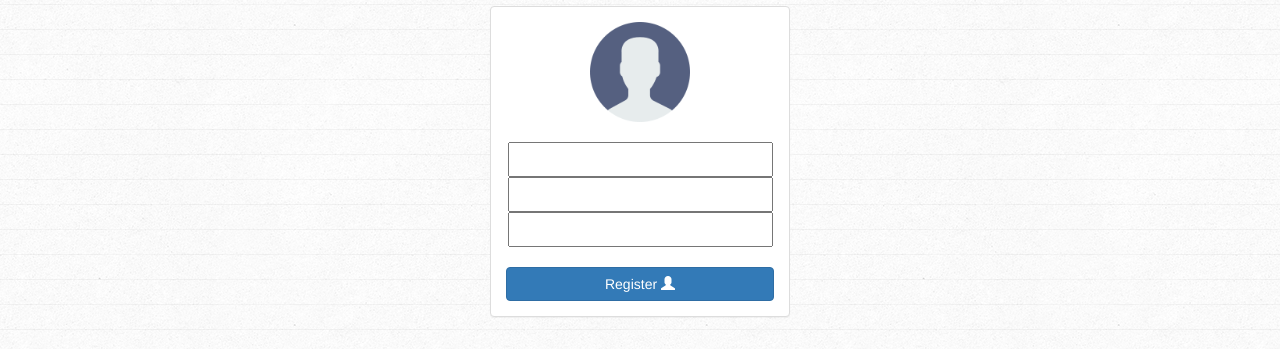
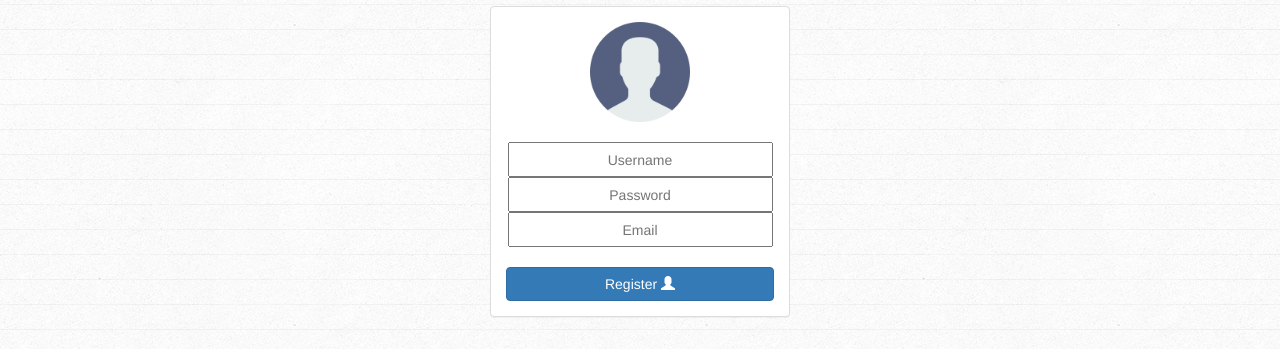
Before and after one commit to SgtSwagrid/swagbets, a Django app: page /accounts/register/ in a window 1280 px wide. Shown: the part 156-505 px from the top of the page. Run offline with Django 3.2, Linux system fonts and the light colour scheme; some libraries are stand-ins or nearby versions.

Commit message:
Fixed login/register forms.

```diff
--- a/accounts/forms.py
+++ b/accounts/forms.py
@@ -7,11 +7,11 @@ class LoginForm(forms.Form):
     """Form used to login to existing account."""
 
     username = forms.CharField(widget=forms.TextInput({
-        'static': 'Username',
+        'placeholder': 'Username',
         'class': 'text-center'
     }))
     password = forms.CharField(widget=forms.PasswordInput({
-        'static': 'Password',
+        'placeholder': 'Password',
         'class': 'text-center'
     }))
 
@@ -42,15 +42,15 @@ class RegisterForm(forms.ModelForm):
     """Form used to register new account."""
 
     username = forms.CharField(widget=forms.TextInput({
-        'static': 'Username',
+        'placeholder': 'Username',
         'class': 'text-center'
     }))
-    email = forms.EmailField(widget=forms.TextInput({
-        'static': 'Email',
+    email = forms.EmailField(widget=forms.EmailInput({
+        'placeholder': 'Email',
         'class': 'text-center'
     }))
     password = forms.CharField(widget=forms.PasswordInput({
-        'static': 'Password',
+        'placeholder': 'Password',
         'class': 'text-center'
     }))
 
--- a/accounts/templates/accounts/login.html
+++ b/accounts/templates/accounts/login.html
@@ -31,9 +31,9 @@
             <img src="{% static 'base/img/avatar.png' %}" width="100px" height="100px" />
             {% csrf_token %}
             <br /><br />
-            {{form.username}}
+            {{ form.username }}
             <br />
-            {{form.password}}
+            {{ form.password }}
             <br /><br />
             <button type="submit" class="btn btn-primary btn-block">
                 Login
--- a/accounts/templates/accounts/register.html
+++ b/accounts/templates/accounts/register.html
@@ -31,11 +31,11 @@
             <img src="{% static 'base/img/avatar.png' %}" width="100px" height="100px" />
             {% csrf_token %}
             <br /><br />
-            {{form.username}}
+            {{ form.username }}
             <br />
-            {{form.password}}
+            {{ form.password }}
             <br />
-            {{form.email}}
+            {{ form.email }}
             <br /><br />
             <button type="submit" class="btn btn-primary btn-block">
                 Register
--- a/accounts/views.py
+++ b/accounts/views.py
@@ -1,5 +1,5 @@
 from django.shortcuts import render, redirect
-from django.contrib.auth import authenticate, get_user_model, login, logout
+from django.contrib.auth import authenticate, login, logout
 from .forms import LoginForm, RegisterForm
 
 def login_view(request):
--- a/base/static/base/css/main.css
+++ b/base/static/base/css/main.css
@@ -27,7 +27,7 @@ label {
     font-size: 14px;
 }
 
-input[type=text], input[type=password] {
+input[type=text], input[type=password], input[type=email] {
     width: 265px;
     height: 35px;
 }
--- a/markets/models.py
+++ b/markets/models.py
@@ -245,7 +245,8 @@ class Outcome(models.Model):
 
         # Return change as a percentage.
         change = self.price_change(affirm, start, end)
-        return int(100 * change / self.latest_price(affirm, start))
+        price = self.latest_price(affirm, start)
+        return int(100 * change / price) if price > 0 else 0
 
     def orders(self, affirm=True):
         """Get all of the orders on this outcome."""
```
